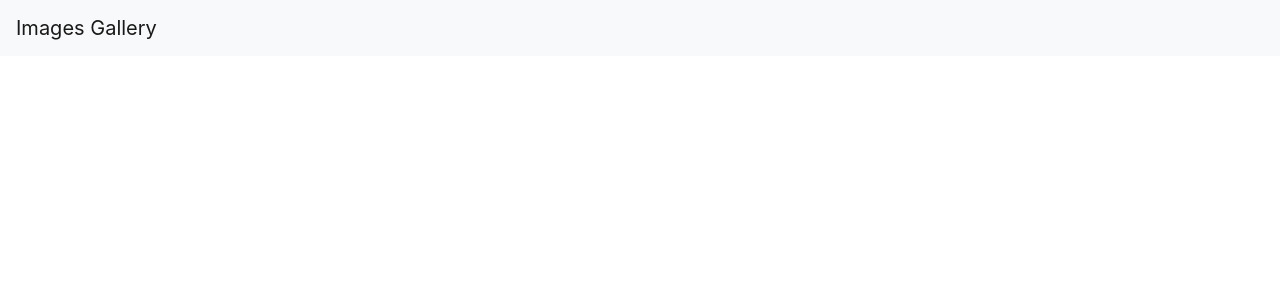
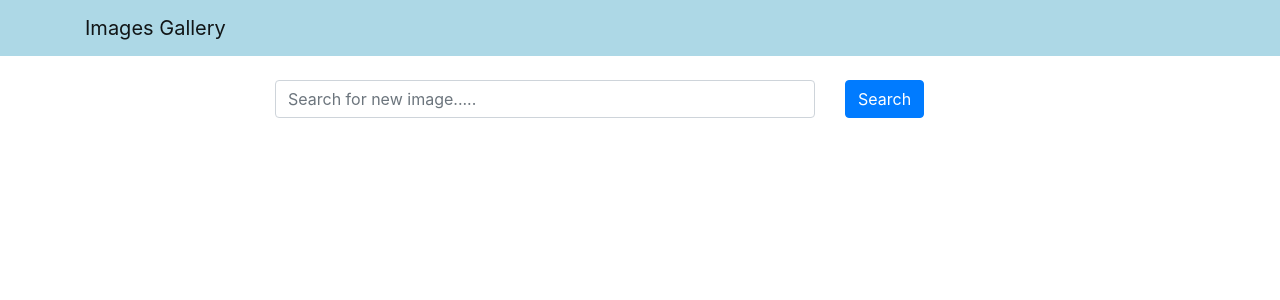
Before and after one commit to SudilHasitha/FlaskReact2, a React (Create React App) app: page / in a window 1280 px wide. Shown: the top 300 px of the page. Built offline with nearby package versions, Linux system fonts and the light colour scheme.

Commit message:
add controlled components

```diff
--- a/src/App.js
+++ b/src/App.js
@@ -1,10 +1,22 @@
 import 'bootstrap/dist/css/bootstrap.min.css';
 import Header from './components/Header';
+import Search from './components/Search';
+import {useState} from 'react';
+
+
 
 const App = () => {
+  const [word,setWord] = useState('');
+
+  const handleSubmit = (e) => {
+    e.preventDefault();
+    console.log(word)
+  }
+
   return (
     <div>
       <Header/>
+      <Search word={word} setWord={setWord} handleSubmit={handleSubmit}/>
     </div>
   );
 }
--- a/src/components/Header.js
+++ b/src/components/Header.js
@@ -1,10 +1,16 @@
 import React from 'react';
-import { Navbar } from 'react-bootstrap';
+import { Navbar,Container } from 'react-bootstrap';
+
+const navBarStyles = {
+    backgroundColor: "lightblue"
+}
 
 const Header = () => {
     return (
-        <Navbar bg="light" expand="lg">
-            <Navbar.Brand href="/">Images Gallery</Navbar.Brand>
+        <Navbar style={navBarStyles} expand="lg">
+            <Container>
+                <Navbar.Brand href="/">Images Gallery</Navbar.Brand>
+            </Container>
         </Navbar>
     );
 }
--- /dev/null
+++ b/src/components/Search.js
@@ -0,0 +1,29 @@
+import React from 'react';
+import { Container, Row, Col, Form,Button } from 'react-bootstrap';
+
+const Search = ({word,setWord,handleSubmit}) => {
+    return (
+        <Container className="mt-4">
+            <Row className="justify-content-center">
+                <Col xs={12} md={8}>
+                    <Form onSubmit={handleSubmit}>
+                        <Row>
+                            <Col xs={9}>
+                                <Form.Control
+                                type="text"
+                                value={word}
+                                onChange={(e) => setWord(e.target.value)}
+                                placeholder="Search for new image....." />
+                            </Col>
+                            <Col>
+                                <Button variant="primary" type="submit">Search</Button>
+                            </Col>
+                        </Row>
+                    </Form>
+                </Col>
+            </Row>
+        </Container>
+    );
+}
+
+export default Search;
```
